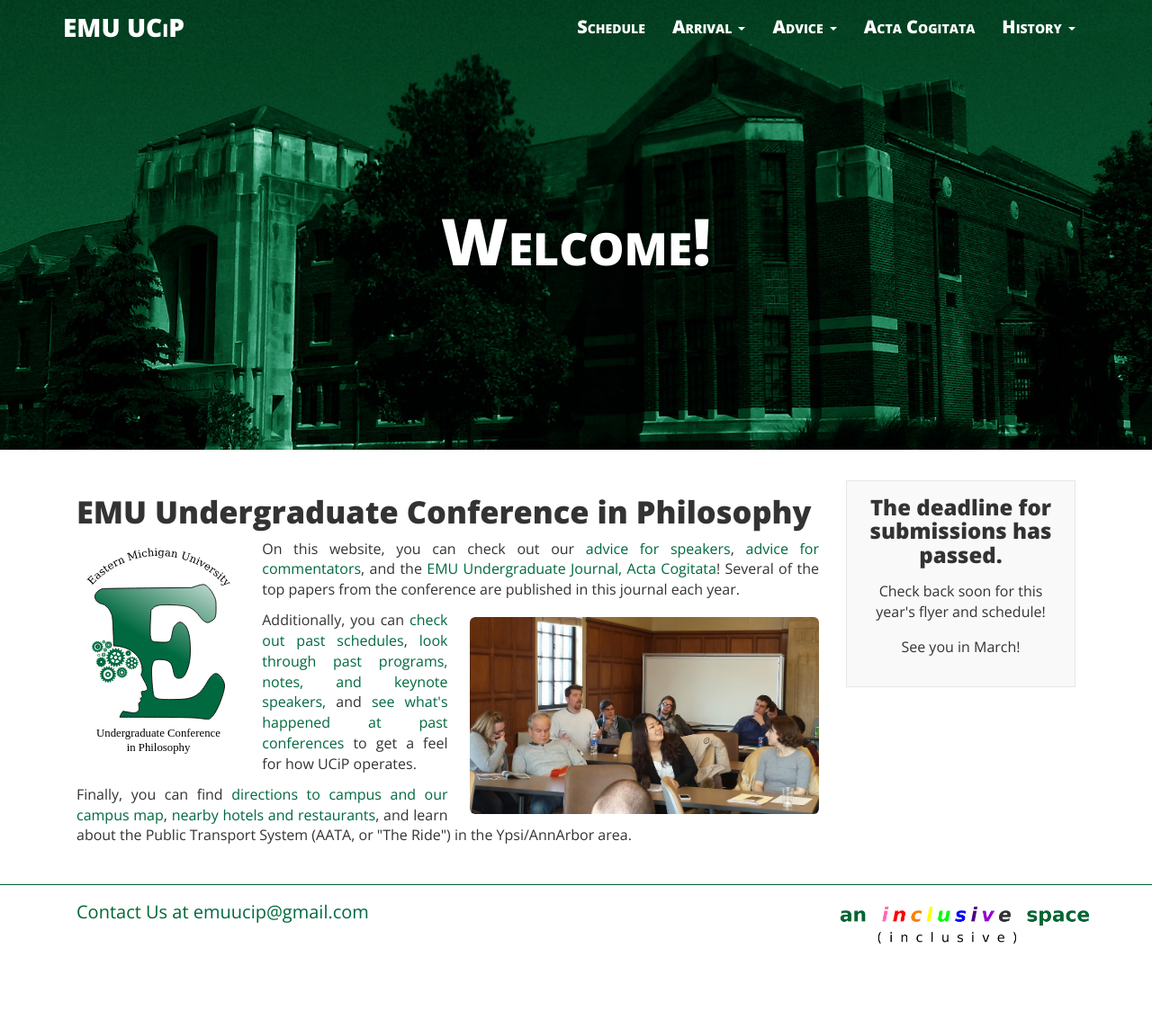
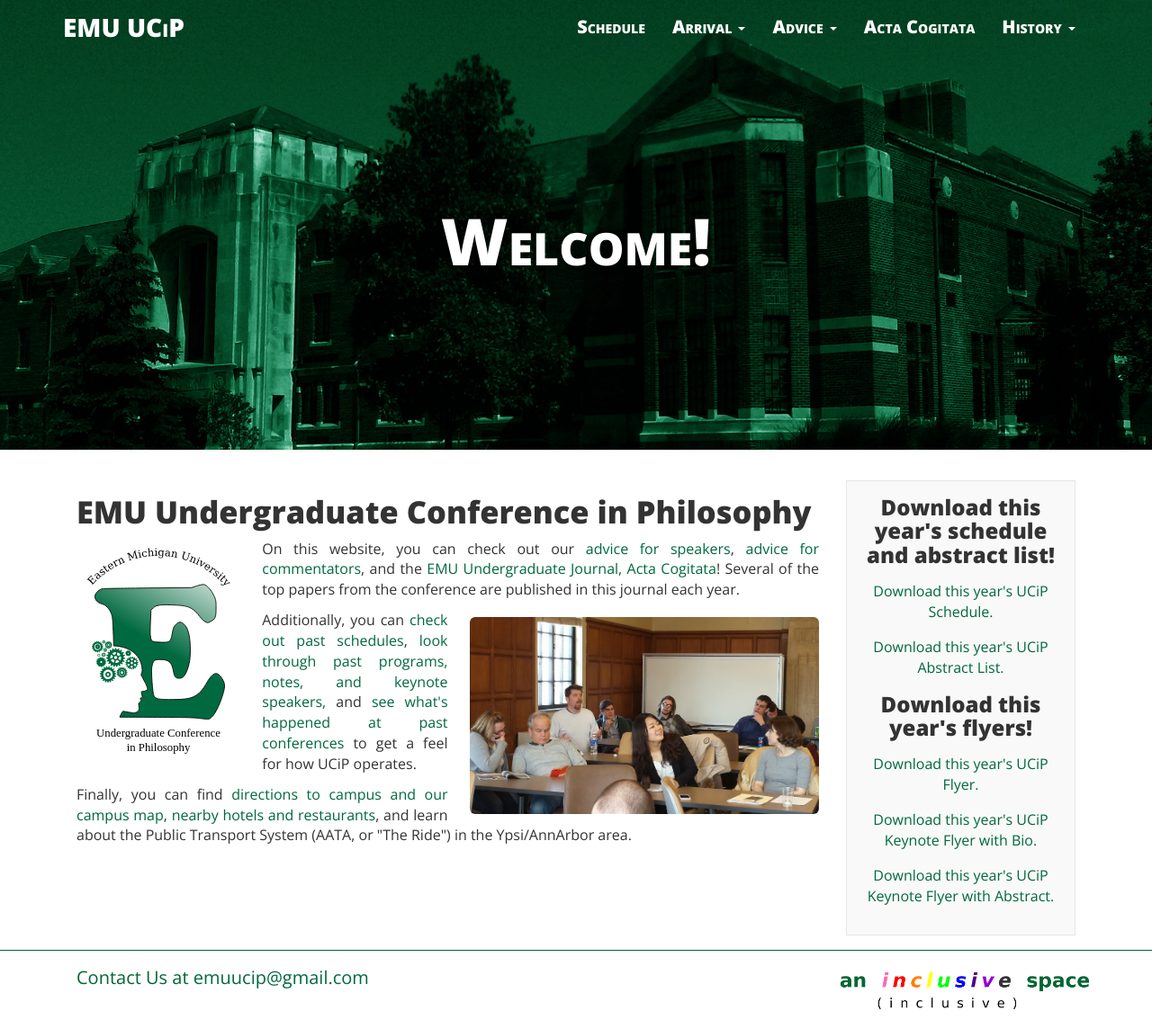
Before and after one commit to ucip/ucip.github.io, a Jekyll site: the page built from index.html, in a window 1280 px wide. Shown: the whole page at 90% size. Built offline with Jekyll 4.4.1, drawn with Linux system fonts in a browser that asks for light colours; nearby versions of some CDN libraries; before the commit the page ends 1071 px from its top, so only the background shows below that.

Commit message:
update message with 2021 docs

```diff
--- a/_includes/box.html
+++ b/_includes/box.html
@@ -12,25 +12,28 @@
   </div>
 </div>-->
 
-<!--FLYER COMING SOON MESSAGE-->
+<!--FLYER COMING SOON MESSAGE
 <div class="col-sm-3 col-xs-12 hidden-print">
   <div class="post-list-box announcement">
     <h3 class="text-center post-list-header">The deadline for submissions has passed.</h3>
     <p class="text-center announcement-text">Check back soon for this year's flyer and schedule!</p>
     <p class="text-center announcement-text">See you in March!</p>
   </div>
-</div>
+</div>-->
 
-<!-- FLYER MESSAGE
+<!-- FLYER MESSAGE -->
 <div class="col-sm-3 col-xs-12 hidden-print">
   <div class="post-list-box announcement">
-    <h3 class="text-center post-list-header">See you March 7th and 8th!</h3>
-    <!--<p class="text-center announcement-text">The deadline for paper submissions has passed.</p>
-    <p class="text-center announcement-text"><a href="{{ site.baseurl }}/docs/2020_flyer.pdf">Click here to download this year's UCiP Flyer.</a></p>
-    <p class="text-center announcement-text"><a href="{{ site.baseurl }}/docs/2020_flyer_keynote.pdf">Click here to download this year's UCiP Keynote Flyer with Bio.</a></p>
-    <p class="text-center announcement-text"><a href="{{ site.baseurl }}/docs/2020_flyer_keynote_abstract.pdf">Click here to download this year's UCiP Keynote Flyer with Abstract.</a></p>
+    <h3 class="text-center post-list-header">Download this year's schedule and abstract list!</h3>
+    <p class="text-center announcement-text"><a href="{{ site.baseurl }}/docs/2021-program.pdf">Download this year's UCiP Schedule.</a></p>
+    <p class="text-center announcement-text"><a href="{{ site.baseurl }}/docs/2021-abstracts.pdf">Download this year's UCiP Abstract List.</a></p>
+    <h3 class="text-center post-list-header">Download this year's flyers!</h3>
+    <!--<p class="text-center announcement-text">The deadline for paper submissions has passed.</p>-->
+    <p class="text-center announcement-text"><a href="{{ site.baseurl }}/docs/2021_flyer.pdf">Download this year's UCiP Flyer.</a></p>
+    <p class="text-center announcement-text"><a href="{{ site.baseurl }}/docs/2021_flyer_keynote.pdf">Download this year's UCiP Keynote Flyer with Bio.</a></p>
+    <p class="text-center announcement-text"><a href="{{ site.baseurl }}/docs/2021_flyer_keynote_abstract.pdf">Download this year's UCiP Keynote Flyer with Abstract.</a></p>
   </div>
-</div>-->
+</div>
 
 <!-- SCHEDULE MESSAGE
 <div class="col-sm-3 col-xs-12 hidden-print">
```
